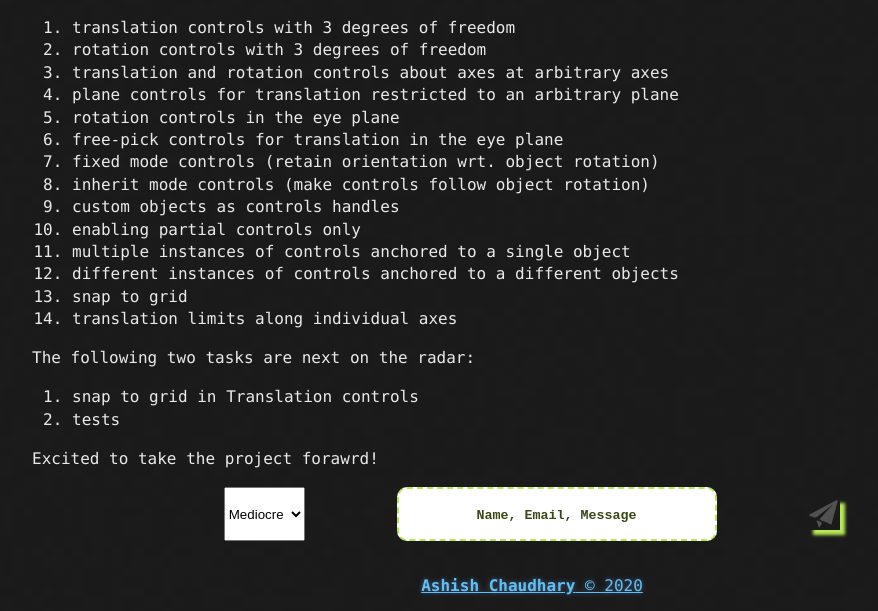
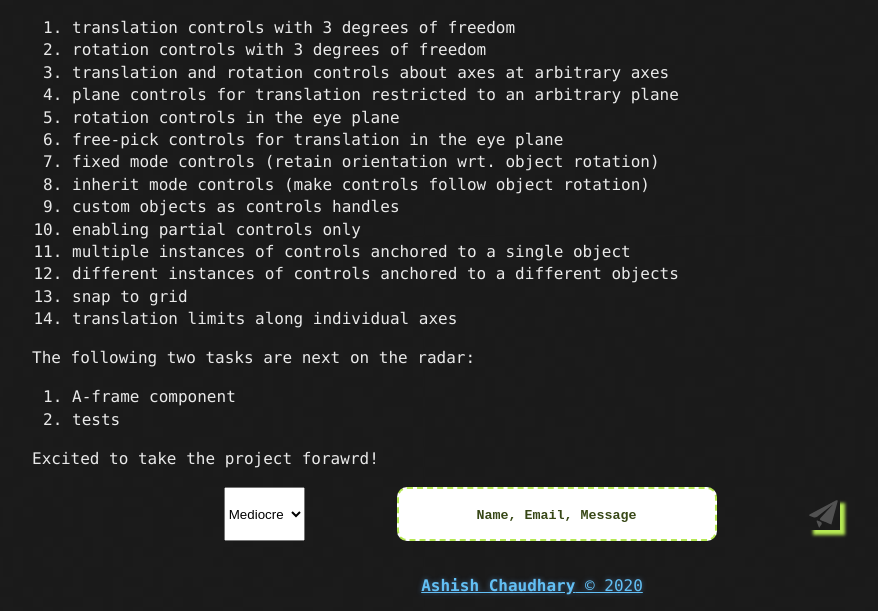
Before and after one commit to tocttou/tocttou.github.io, a Jekyll site: the page built from _posts/2020-01-19-announcing-three-freeform-controls.md, in a window 1280 px wide. Shown: the part 828-1439 px from the top of the page, without its empty margins (108-986 px from the left). Built offline with Jekyll 4.4.1, drawn with Linux system fonts in a browser that asks for light colours; nearby versions of some CDN libraries; comment, search, counter and statistics services are not loaded.

Commit message:
Update 2020-01-19-announcing-three-freeform-controls.md

```diff
--- a/_posts/2020-01-19-announcing-three-freeform-controls.md
+++ b/_posts/2020-01-19-announcing-three-freeform-controls.md
@@ -34,7 +34,7 @@ The following features are currently implemented:
 
 The following two tasks are next on the radar:
 
-1. snap to grid in Translation controls
+1. A-frame component
 2. tests
 
 Excited to take the project forawrd!
```
